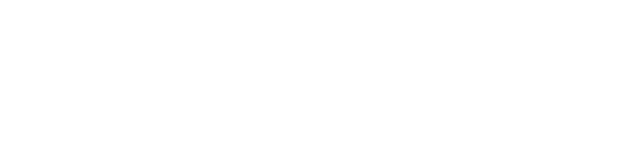
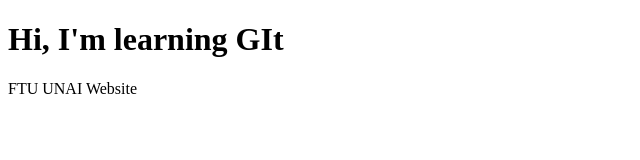
Before and after one commit to FELISaja/felis.web.id, a plain HTML site: page index.html in a window 1280 px wide. Shown: the whole page, without its empty margins (0-640 px from the left). Drawn offline with Linux system fonts and the light colour scheme.

Commit message:
added link to FTI UNAI Website

```diff
--- a/index.html
+++ b/index.html
@@ -6,6 +6,8 @@
         <title> Learn git</title>
     </head>
     <body>
+        <h1> Hi, I'm learning GIt</h1>
 
+        <a>FTU UNAI Website</a>
     </body>
 </html>
```
